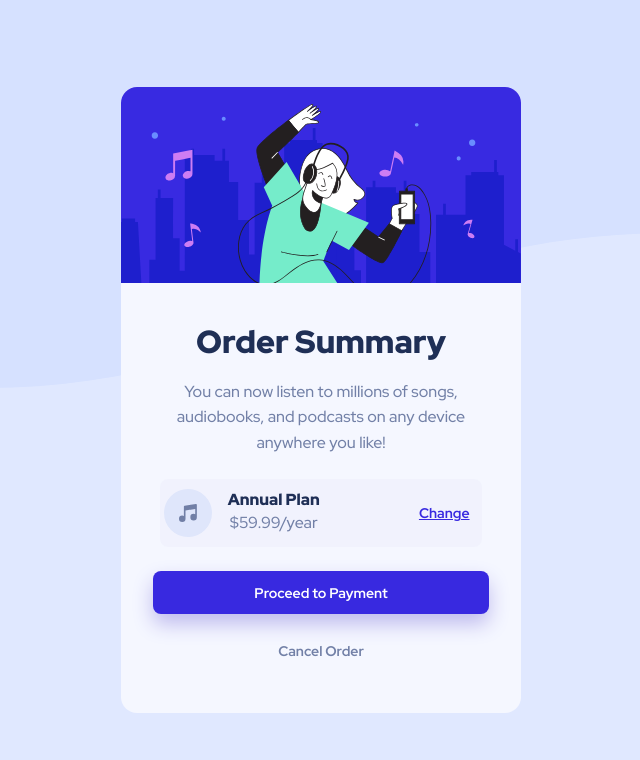
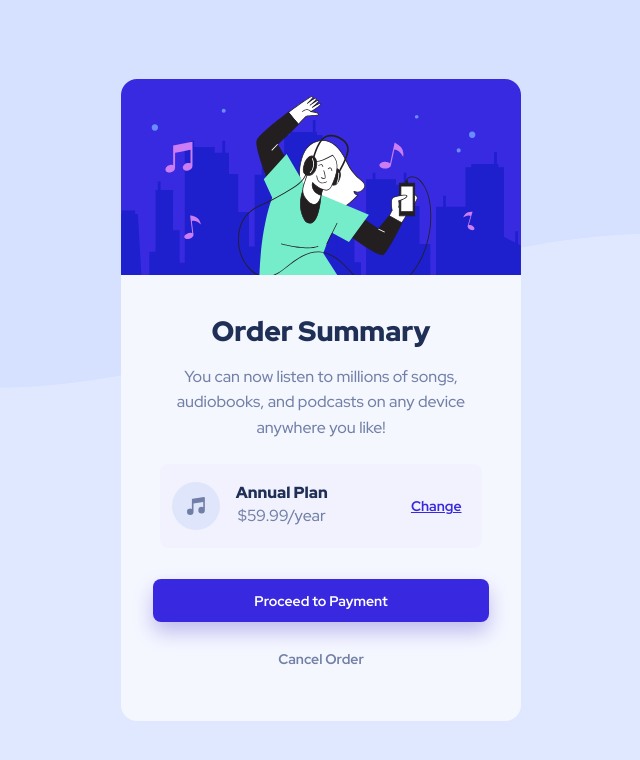
Before and after one commit to TejaswiniLabade/order-summary-component, a plain HTML site: page index.html in a window 1280 px wide. Shown: the whole page, without its empty margins (319-959 px from the left). Drawn offline with Linux system fonts and the light colour scheme.

Commit message:
fixed accessibility issue

```diff
--- a/index.html
+++ b/index.html
@@ -24,7 +24,7 @@
         <article>
           <img src="/images/icon-music.svg" alt="icon-music" />
           <div>
-            <h4>Annual Plan</h4>
+            <h2>Annual Plan</h2>
             <p>$59.99/year</p>
           </div>
 
--- a/styles.css
+++ b/styles.css
@@ -47,7 +47,7 @@ body {
   border-radius: 0.5rem;
   box-shadow: 0px 0.625rem 1.25rem rgb(191, 187, 238);
   color: #fff;
-  margin-bottom: 0.5em;
+  margin: 0.5em 0;
   padding: 0.875em 0;
   width: 100%;
 }
@@ -75,15 +75,17 @@ body {
 
 h1 {
   color: var(--ark-blue);
-  font-size: 2rem;
+  font-size: 1.75rem;
   font-weight: 900;
   margin-bottom: 0.5em;
 }
 
-h4 {
+h2 {
   color: var(--ark-blue);
   font-weight: 900;
+  font-size: 1rem;
 }
+
 img {
   max-width: 100%;
   border-radius: 1rem 1rem 0 0;
@@ -102,7 +104,7 @@ p {
   background-color: hsla(230, 67%, 96%, 0.6);
   border-radius: 0.5rem;
   margin: 1.5em auto;
-  padding: 0.25em;
+  padding: 0.75em;
   width: 96%;
   display: flex;
   align-items: center;
```
